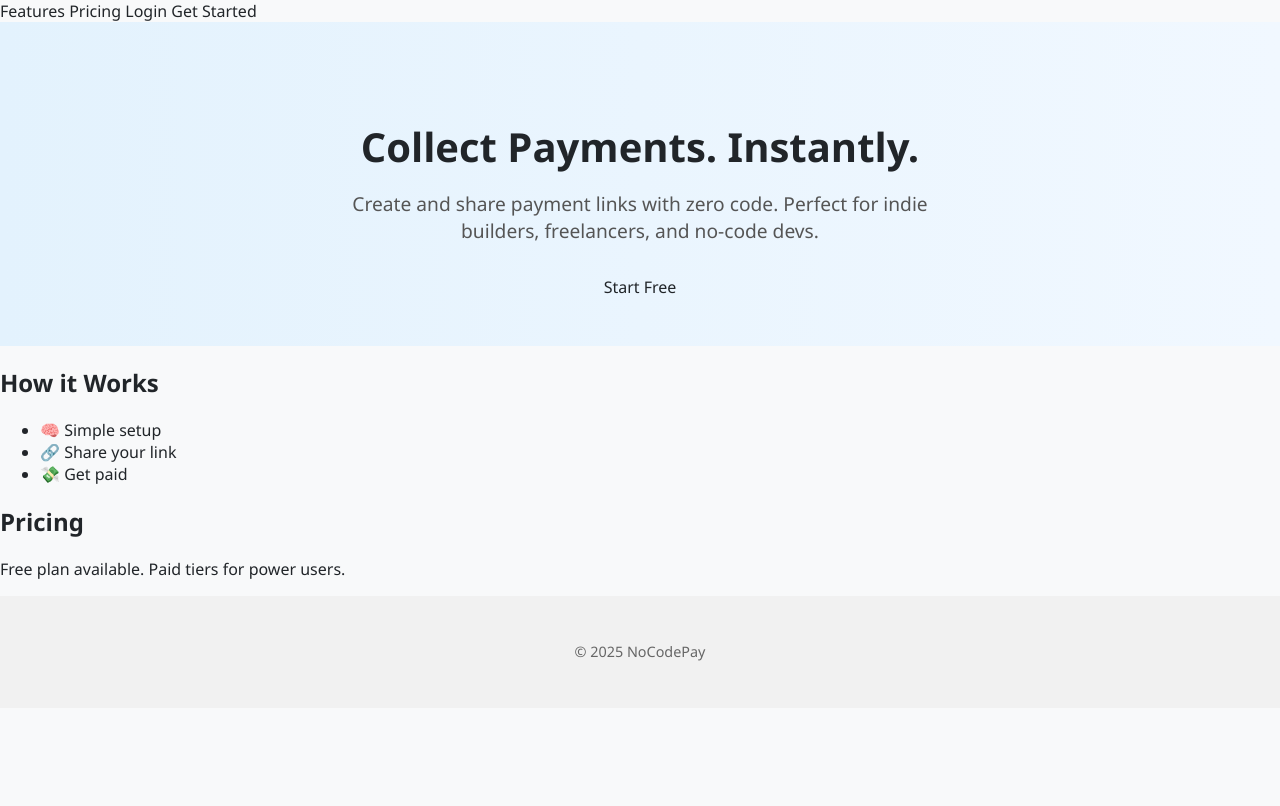
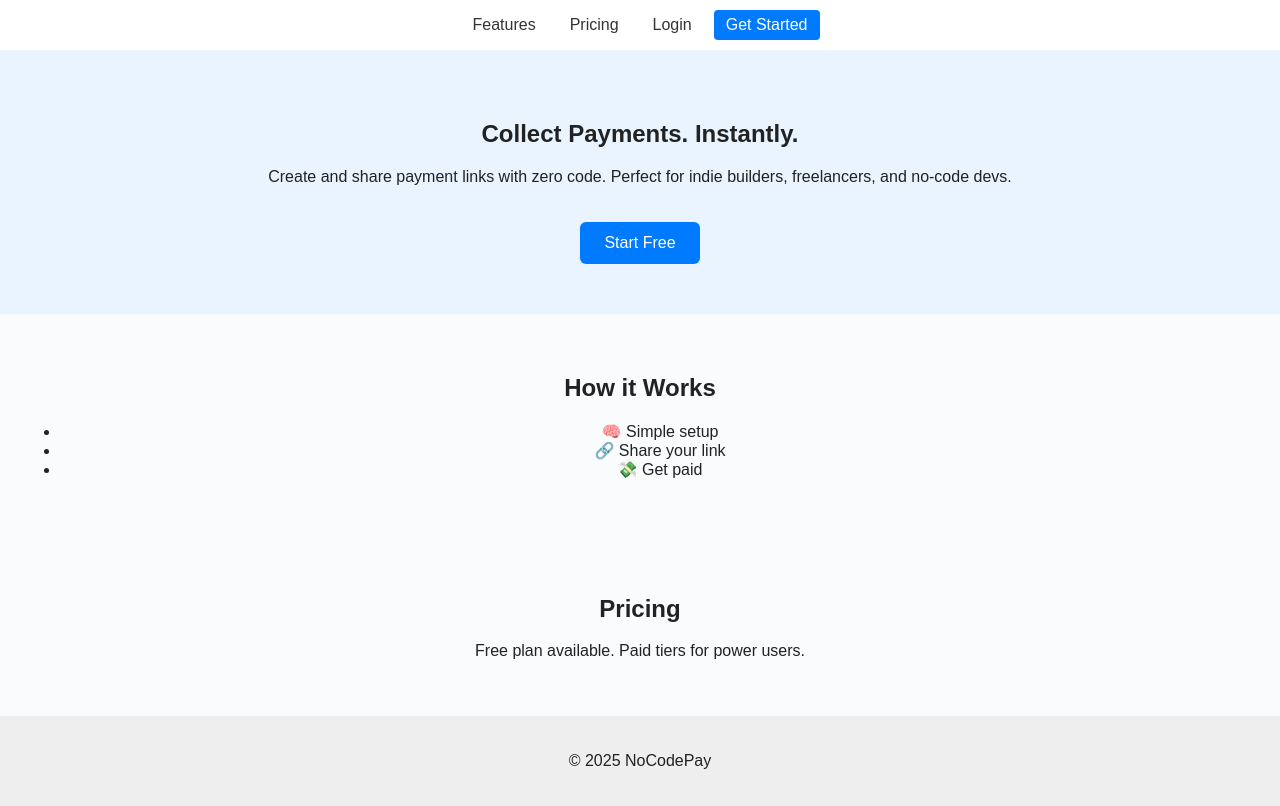
Before and after one commit to CODEREaDer24/Stripebridge, a Flask app: template templates/index.html in a window 1280 px wide. Before the commit the page ends 661 px from the top, so only its background shows below. Run offline with Flask 3, Linux system fonts and the light colour scheme; the template is opened without the code that fills it, so the values that code supplies are empty; some libraries are stand-ins or nearby versions.

Commit message:
Update style.css

```diff
--- a/static/style.css
+++ b/static/style.css
@@ -1,143 +1,55 @@
 body {
+    font-family: sans-serif;
     margin: 0;
-    font-family: 'Segoe UI', Tahoma, Geneva, Verdana, sans-serif;
-    background: #f8f9fa;
-    color: #212529;
+    padding: 0;
+    background: #f9fbfd;
+    color: #222;
 }
 
-a {
-    text-decoration: none;
-    color: inherit;
+.nav {
+    display: flex;
+    flex-wrap: wrap;
+    justify-content: center;
+    background: white;
+    padding: 10px;
+    gap: 10px;
 }
 
-.navbar {
-    display: flex;
-    justify-content: space-between;
-    align-items: center;
-    padding: 1.2rem 2rem;
-    background: white;
-    box-shadow: 0 2px 4px rgba(0,0,0,0.05);
-    position: sticky;
-    top: 0;
-    z-index: 10;
+.nav a {
+    text-decoration: none;
+    color: #333;
+    padding: 6px 12px;
 }
 
-.navbar .logo {
-    font-weight: bold;
-    font-size: 1.4rem;
-}
-
-.navbar nav a {
-    margin-left: 1.5rem;
-    font-weight: 500;
-}
-
-.navbar .cta-btn {
-    padding: 0.5rem 1rem;
-    background-color: #0069ed;
+.nav .cta {
+    background: #007bff;
     color: white;
-    border-radius: 5px;
-    font-weight: 600;
+    border-radius: 4px;
 }
 
 .hero {
     text-align: center;
-    padding: 4rem 1rem 3rem;
-    background: linear-gradient(to right, #e3f2fd, #f1f8ff);
+    padding: 50px 20px;
+    background: #eaf4ff;
 }
 
-.hero h1 {
-    font-size: 2.5rem;
-    margin-bottom: 1rem;
+.btn-primary {
+    background: #007bff;
+    color: white;
+    padding: 12px 24px;
+    display: inline-block;
+    text-decoration: none;
+    border-radius: 6px;
+    margin-top: 20px;
 }
 
-.hero p {
-    font-size: 1.2rem;
-    color: #555;
-    max-width: 600px;
-    margin: 0 auto 2rem;
-}
-
-.hero .hero-cta {
-    background-color: #0069ed;
-    color: white;
-    padding: 0.75rem 1.5rem;
-    border-radius: 6px;
-    font-size: 1rem;
-    font-weight: bold;
-}
-
-.trust-logos {
-    margin-top: 2rem;
-    display: flex;
-    justify-content: center;
-    gap: 2rem;
-    align-items: center;
-    flex-wrap: wrap;
-}
-
-.trust-logos img {
-    height: 32px;
-    opacity: 0.8;
-}
-
-.how-it-works, .features, .testimonials, .cta-final {
+section {
+    padding: 40px 20px;
     text-align: center;
-    padding: 4rem 1rem;
-}
-
-.how-it-works .steps, .feature-grid {
-    display: flex;
-    flex-wrap: wrap;
-    justify-content: center;
-    gap: 2rem;
-    margin-top: 2rem;
-}
-
-.steps div, .feature-grid div {
-    background: white;
-    padding: 1.5rem;
-    border-radius: 8px;
-    box-shadow: 0 0 6px rgba(0,0,0,0.05);
-    width: 250px;
-}
-
-.testimonials blockquote {
-    max-width: 600px;
-    margin: 2rem auto;
-    font-style: italic;
-    color: #333;
-}
-
-.cta-final .cta-btn-large {
-    background-color: #28a745;
-    color: white;
-    padding: 1rem 2rem;
-    border-radius: 6px;
-    font-size: 1.1rem;
-    font-weight: bold;
-    margin-top: 1rem;
-    display: inline-block;
 }
 
 footer {
     text-align: center;
-    padding: 2rem;
-    background: #f1f1f1;
-    font-size: 0.9rem;
-    color: #666;
+    padding: 20px;
+    background: #eee;
 }
-
-@media (max-width: 768px) {
-    .steps div, .feature-grid div {
-        width: 90%;
-    }
-
-    .navbar nav a {
-        margin-left: 1rem;
-    }
-
-    .hero h1 {
-        font-size: 2rem;
-    }
-}
```
